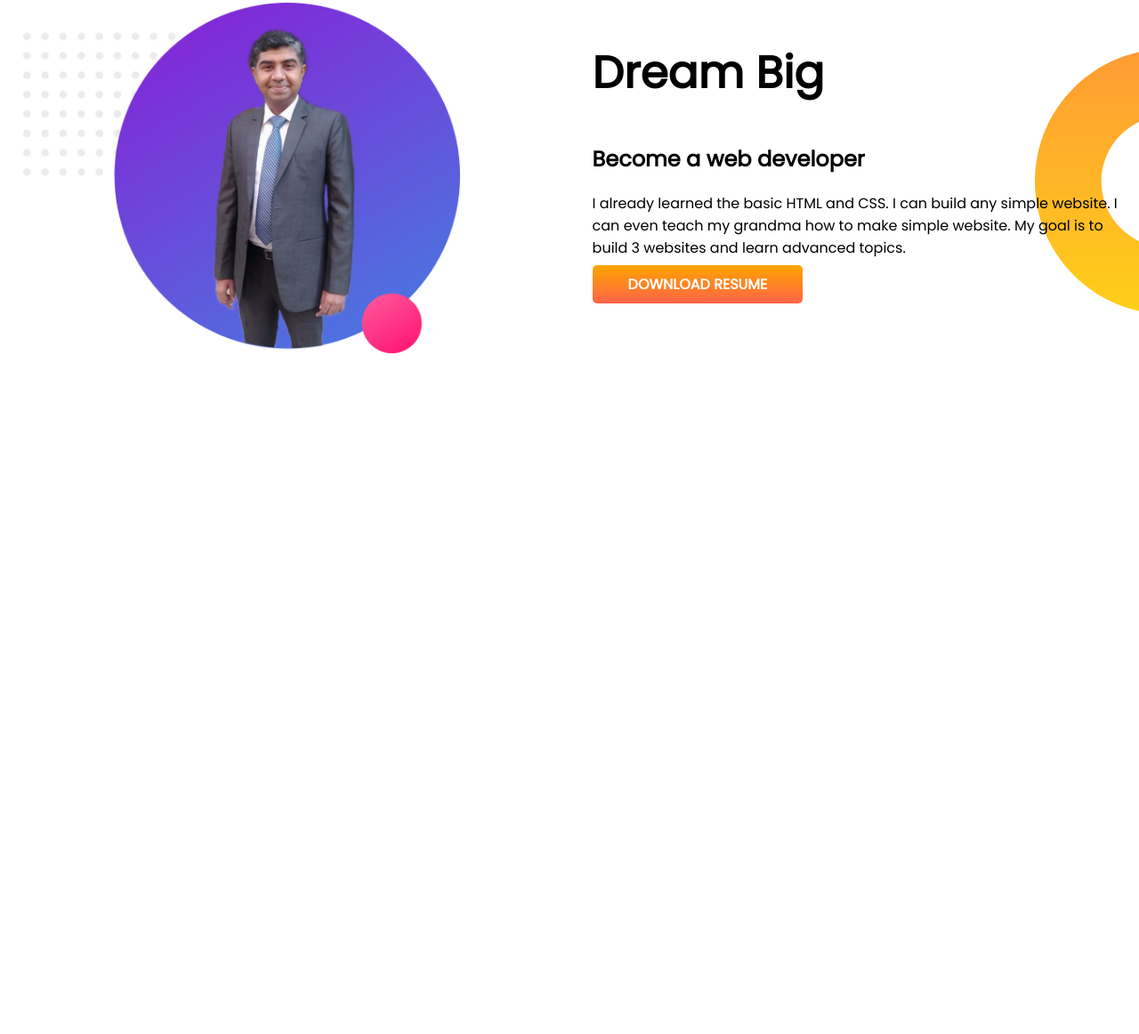
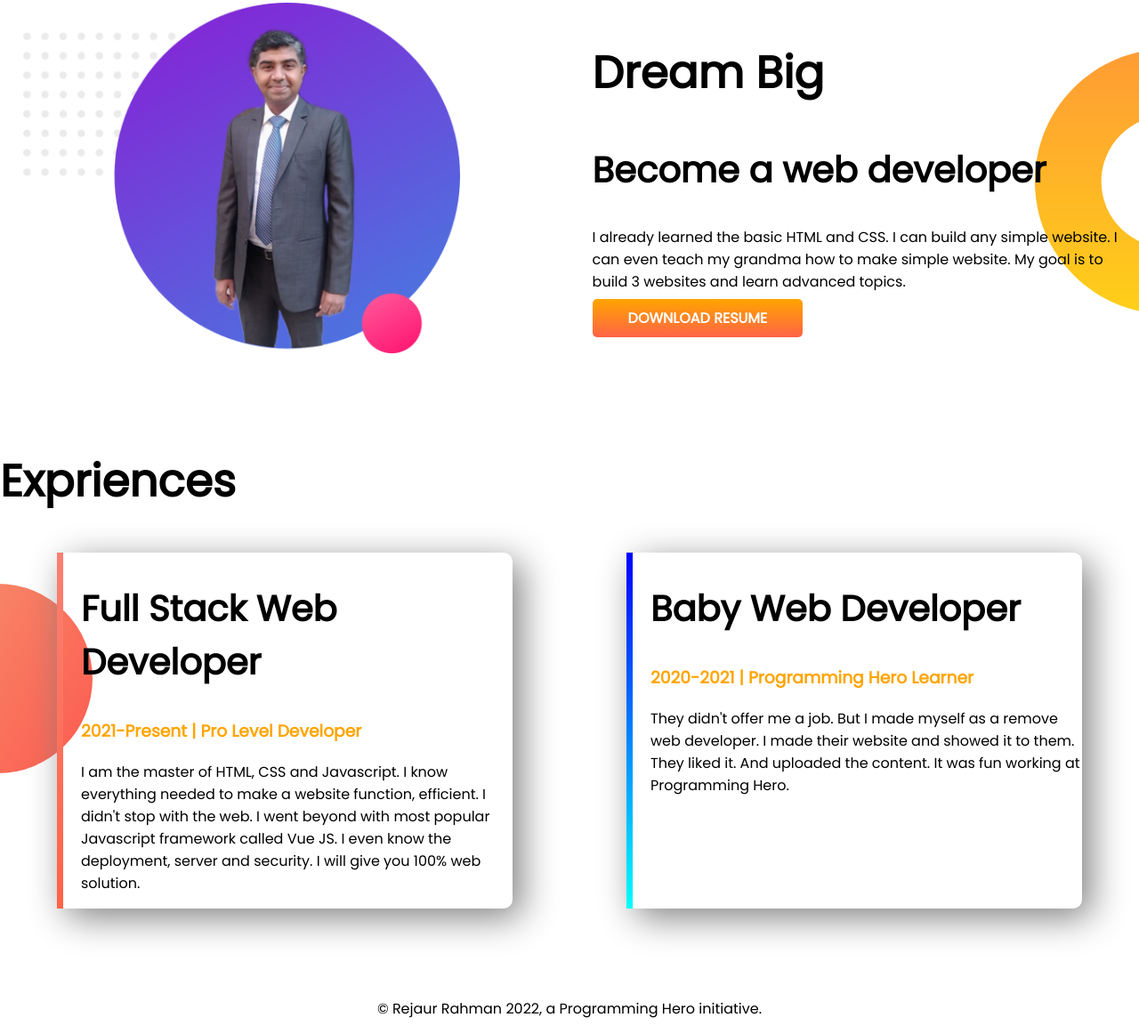
Before and after one commit to Rejaur9131/developer-portfolio, a plain HTML site: page index.html in a window 1280 px wide. Shown: the part 560-1722 px from the top of the page at 89% size. Before the commit the page ends 1064 px from the top, so only its background shows below. Drawn offline with Linux system fonts and the light colour scheme.

Commit message:
experience and footer section added

```diff
--- a/index.html
+++ b/index.html
@@ -14,7 +14,7 @@
     <link rel="stylesheet" href="style.css" />
   </head>
   <body>
-    <section class="top-banner">
+    <section class="top-banner flexible-container">
       <div class="half-width">
         <h1>Welcome To</h1>
         <h1><span class="orange-color">Rejaur Rahman's</span> World</h1>
@@ -36,7 +36,7 @@
         <img src="images/profile.png" alt="" />
       </div>
     </section>
-    <section class="dream-big">
+    <section class="dream-big flexible-container">
       <div class="half-width">
         <img src="images/profile2.png" alt="" />
       </div>
@@ -56,5 +56,34 @@
         >
       </div>
     </section>
+    <section class="experience-area">
+      <h1>Expriences</h1>
+      <div class="flexible-container">
+        <div id="full-stack-experience" class="experience-item">
+          <h2>Full Stack Web Developer</h2>
+          <h3 class="orange-color">2021-Present | Pro Level Developer</h3>
+          <p>
+            I am the master of HTML, CSS and Javascript. I know everything
+            needed to make a website function, efficient. I didn't stop with the
+            web. I went beyond with most popular Javascript framework called Vue
+            JS. I even know the deployment, server and security. I will give you
+            100% web solution.
+          </p>
+        </div>
+        <div id="web-dev-experience" class="experience-item">
+          <h2>Baby Web Developer</h2>
+          <h3 class="orange-color">2020-2021 | Programming Hero Learner</h3>
+          <p>
+            They didn't offer me a job. But I made myself as a remove web
+            developer. I made their website and showed it to them. They liked
+            it. And uploaded the content. It was fun working at Programming
+            Hero.
+          </p>
+        </div>
+      </div>
+    </section>
+    <footer>
+      <p>&copy; Rejaur Rahman 2022, a Programming Hero initiative.</p>
+    </footer>
   </body>
 </html>
--- a/style.css
+++ b/style.css
@@ -5,10 +5,13 @@ body {
 h1 {
   font-size: 50px;
 }
+h2 {
+  font-size: 40px;
+}
 .orange-color {
   color: orange;
 }
-section {
+.flexible-container {
   display: flex;
   margin-bottom: 100px;
 }
@@ -36,3 +39,29 @@ section {
   background-repeat: no-repeat;
   background-position: right;
 }
+.experience-area {
+  background-image: url(images/exp-bg.png);
+  background-repeat: no-repeat;
+  background-position: left;
+}
+.experience-item {
+  width: 40%;
+  margin-left: 5%;
+  margin-right: 5%;
+  padding-left: 20px;
+  border-radius: 10px;
+  box-shadow: 10px 10px 40px gray;
+}
+#web-dev-experience {
+  border-left: 7px solid;
+  border-image: linear-gradient(blue, cyan);
+  border-image-slice: 1;
+}
+#full-stack-experience {
+  border-left: 7px solid;
+  border-image: linear-gradient(salmon, tomato);
+  border-image-slice: 1;
+}
+footer p {
+  text-align: center;
+}
```
Also changed, not shown: images/jhankar.png (deleted), images/jhankar2.png (deleted), images/my-bg.png (deleted), images/my-bg2.png (deleted), 4 other files.
